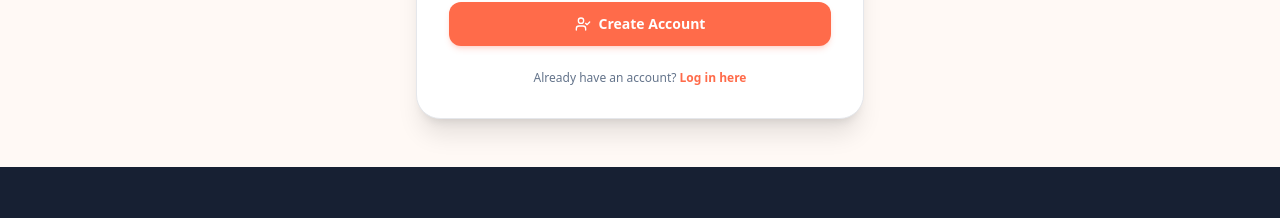
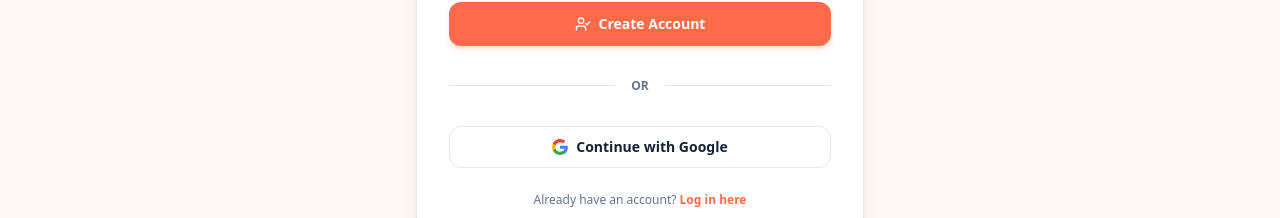
Before and after one commit to Safa-Anan08/FundoraX, a Next.js app: page /register in a window 1280 px wide. Shown: the part 697-915 px from the top of the page. Built offline with nearby package versions, Linux system fonts and the light colour scheme; no server answers.

Commit message:
google login added

```diff
--- a/src/app/login/page.tsx
+++ b/src/app/login/page.tsx
@@ -1,21 +1,74 @@
 'use client';
 
-import React, { useState } from 'react';
+import React, { useState, useEffect, Suspense } from 'react';
 import Link from 'next/link';
-import { useRouter } from 'next/navigation';
+import { useRouter, useSearchParams } from 'next/navigation';
 import { useAuth } from '../../context/AuthContext';
 import Navbar from '../../components/Navbar';
 import Footer from '../../components/Footer';
+import api from '../../services/api';
 import toast from 'react-hot-toast';
 import { Sparkles, Mail, Lock, LogIn, ArrowRight } from 'lucide-react';
 
-export default function LoginPage() {
-  const { login, googleLogin } = useAuth();
+function LoginContent() {
+  const { login, refreshUser } = useAuth();
   const router = useRouter();
+  const searchParams = useSearchParams();
 
   const [email, setEmail] = useState('');
   const [password, setPassword] = useState('');
   const [loading, setLoading] = useState(false);
+
+  // Handle Google OAuth Callback Token
+  useEffect(() => {
+    const handleOAuthCallback = async () => {
+      const token = searchParams.get('token');
+      const error = searchParams.get('error');
+
+      if (error) {
+        toast.error(decodeURIComponent(error));
+        router.replace('/login');
+        return;
+      }
+
+      if (token) {
+        setLoading(true);
+        try {
+          localStorage.setItem('fundorax_token', token);
+          const res = await api.get('/auth/me', {
+            headers: { Authorization: `Bearer ${token}` },
+          });
+
+          if (res.data.success && res.data.user) {
+            const loggedInUser = res.data.user;
+            await refreshUser();
+            toast.success(`Welcome, ${loggedInUser.name}!`);
+
+            // Clean query parameters from URL
+            window.history.replaceState({}, document.title, window.location.pathname);
+
+            if (loggedInUser.role === 'Admin') {
+              router.push('/dashboard/admin-home');
+            } else if (loggedInUser.role === 'Creator') {
+              router.push('/dashboard/creator-home');
+            } else {
+              router.push('/dashboard/supporter-home');
+            }
+          } else {
+            toast.error('Authentication failed');
+            router.replace('/login');
+          }
+        } catch (err: any) {
+          toast.error(err.response?.data?.message || 'Google Login error');
+          router.replace('/login');
+        } finally {
+          setLoading(false);
+        }
+      }
+    };
+
+    handleOAuthCallback();
+  }, [searchParams, refreshUser, router]);
 
   const handleSubmit = async (e: React.FormEvent) => {
     e.preventDefault();
@@ -42,18 +95,12 @@ export default function LoginPage() {
     }
   };
 
-  const handleGoogleSignIn = async () => {
+  const handleGoogleSignIn = () => {
     setLoading(true);
-    const mockEmail = `user_${Math.floor(Math.random() * 1000)}@gmail.com`;
-    const res = await googleLogin(mockEmail, 'Google User', 'https://images.unsplash.com/photo-1535713875002-d1d0cf377fde?w=150', `google_${Date.now()}`);
-    setLoading(false);
-
-    if (res.success && res.user) {
-      toast.success(`Signed in with Google as ${res.user.email}!`);
-      router.push('/dashboard/supporter-home');
-    } else {
-      toast.error(res.message || 'Google Login failed');
-    }
+    // Redirect browser to backend Google OAuth initiation route
+    const rawUrl = process.env.NEXT_PUBLIC_API_URL || 'http://localhost:5000';
+    const backendUrl = rawUrl.replace(/\/api\/?$/, '').replace(/\/$/, '');
+    window.location.href = `${backendUrl}/api/auth/google`;
   };
 
   return (
@@ -157,3 +204,15 @@ export default function LoginPage() {
     </div>
   );
 }
+
+export default function LoginPage() {
+  return (
+    <Suspense fallback={
+      <div className="min-h-screen flex items-center justify-center bg-[#FFF9F5]">
+        <div className="w-10 h-10 border-4 border-[#FF6B4A] border-t-transparent rounded-full animate-spin"></div>
+      </div>
+    }>
+      <LoginContent />
+    </Suspense>
+  );
+}
--- a/src/app/register/page.tsx
+++ b/src/app/register/page.tsx
@@ -233,6 +233,31 @@ export default function RegisterPage() {
             </button>
           </form>
 
+          <div className="relative flex py-2 items-center">
+            <div className="flex-grow border-t border-[#E5E7EB]"></div>
+            <span className="flex-shrink mx-4 text-xs font-bold text-[#64748B] uppercase">Or</span>
+            <div className="flex-grow border-t border-[#E5E7EB]"></div>
+          </div>
+
+          <button
+            onClick={() => {
+              setLoading(true);
+              const rawUrl = process.env.NEXT_PUBLIC_API_URL || 'http://localhost:5000';
+              const backendUrl = rawUrl.replace(/\/api\/?$/, '').replace(/\/$/, '');
+              window.location.href = `${backendUrl}/api/auth/google`;
+            }}
+            disabled={loading || uploadingImg}
+            className="w-full py-2.5 bg-white hover:bg-slate-50 text-[#172033] font-bold text-sm rounded-xl border border-[#E5E7EB] flex items-center justify-center gap-2 transition-all"
+          >
+            <svg className="w-4 h-4" viewBox="0 0 24 24">
+              <path fill="#4285F4" d="M23.745 12.27c0-.7-.06-1.4-.19-2.07H12v4.51h6.6c-.29 1.52-1.14 2.82-2.4 3.68v3.05h3.88c2.27-2.09 3.665-5.17 3.665-9.17z" />
+              <path fill="#34A853" d="M12 24c3.24 0 5.95-1.08 7.93-2.91l-3.88-3.05c-1.08.72-2.45 1.16-4.05 1.16-3.12 0-5.77-2.11-6.72-4.96H1.29v3.14C3.26 21.3 7.31 24 12 24z" />
+              <path fill="#FBBC05" d="M5.28 14.24c-.25-.72-.38-1.49-.38-2.24s.13-1.52.38-2.24V6.62H1.29A11.96 11.96 0 000 12c0 1.92.45 3.74 1.29 5.38l3.99-3.14z" />
+              <path fill="#EA4335" d="M12 4.75c1.77 0 3.35.61 4.6 1.8l3.42-3.42C17.94 1.19 15.23 0 12 0 7.31 0 3.26 2.7 1.29 6.62l3.99 3.14c.95-2.85 3.6-4.96 6.72-4.96z" />
+            </svg>
+            <span>Continue with Google</span>
+          </button>
+
           <p className="text-center text-xs text-[#64748B]">
             Already have an account?{' '}
             <Link href="/login" className="font-bold text-[#FF6B4A] hover:underline">
--- a/src/services/api.ts
+++ b/src/services/api.ts
@@ -1,6 +1,8 @@
 import axios from 'axios';
 
-const API_BASE_URL = process.env.NEXT_PUBLIC_API_URL || 'http://localhost:5000/api';
+const rawApiUrl = process.env.NEXT_PUBLIC_API_URL || 'http://localhost:5000';
+const cleanBaseUrl = rawApiUrl.replace(/\/api\/?$/, '').replace(/\/$/, '');
+const API_BASE_URL = `${cleanBaseUrl}/api`;
 
 const api = axios.create({
   baseURL: API_BASE_URL,
```
Also changed, not shown: 1 other file (tests, documents, lock files or other folders).
